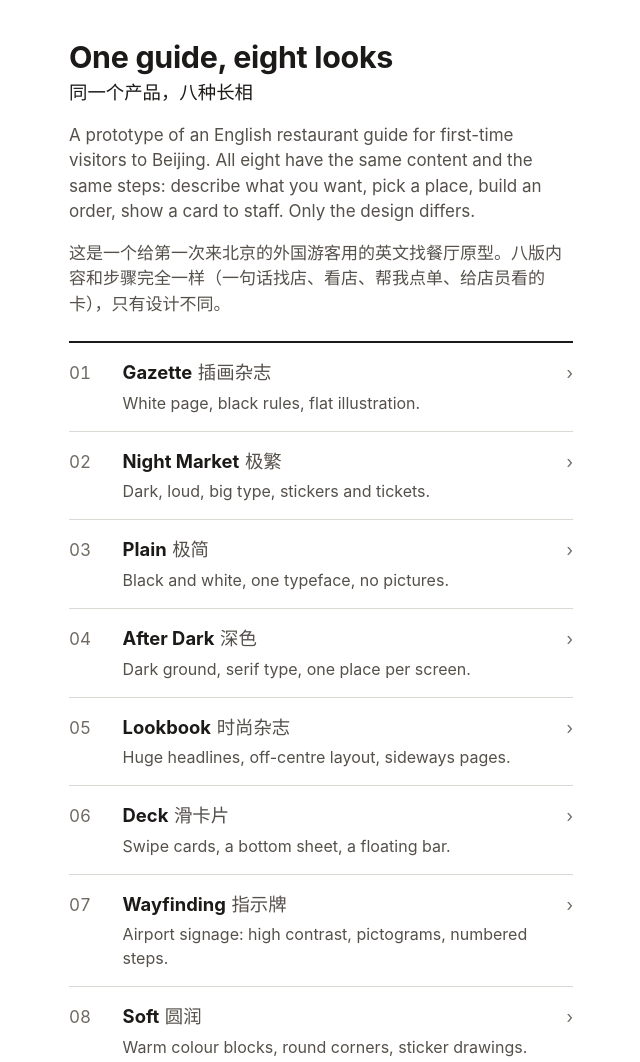
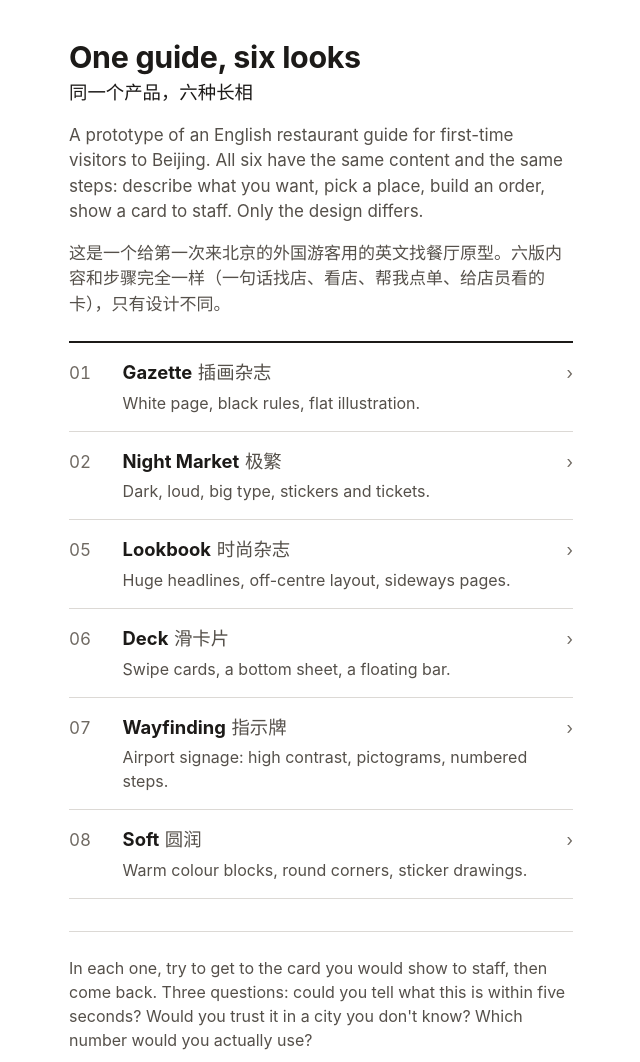
Before and after one commit to kuk1song/food-guide-looks, a plain HTML site: page index.html in a window 1280 px wide. Shown: the top 1062 px of the page, without its empty margins (319-959 px from the left). Drawn offline with Linux system fonts and the light colour scheme.

Commit message:
chore: drop the plain and after-dark looks

```diff
--- a/index.html
+++ b/index.html
@@ -4,7 +4,7 @@
 <meta charset="utf-8">
 <meta name="viewport" content="width=device-width, initial-scale=1">
 <meta name="robots" content="noindex, nofollow">
-<title>One guide, eight looks</title>
+<title>One guide, six looks</title>
 <style>
   :root { color-scheme: light; }
   * { box-sizing: border-box; }
@@ -33,17 +33,15 @@
 </style>
 </head>
 <body>
-<h1>One guide, eight looks</h1>
-<p class="sub" lang="zh-Hans">同一个产品，八种长相</p>
+<h1>One guide, six looks</h1>
+<p class="sub" lang="zh-Hans">同一个产品，六种长相</p>
 
-<p>A prototype of an English restaurant guide for first-time visitors to Beijing. All eight have the same content and the same steps: describe what you want, pick a place, build an order, show a card to staff. Only the design differs.</p>
-<p lang="zh-Hans">这是一个给第一次来北京的外国游客用的英文找餐厅原型。八版内容和步骤完全一样（一句话找店、看店、帮我点单、给店员看的卡），只有设计不同。</p>
+<p>A prototype of an English restaurant guide for first-time visitors to Beijing. All six have the same content and the same steps: describe what you want, pick a place, build an order, show a card to staff. Only the design differs.</p>
+<p lang="zh-Hans">这是一个给第一次来北京的外国游客用的英文找餐厅原型。六版内容和步骤完全一样（一句话找店、看店、帮我点单、给店员看的卡），只有设计不同。</p>
 
 <ol>
   <li><a class="row" href="v1-gazette.html"><span class="n">01</span><span class="t">Gazette<span class="zh" lang="zh-Hans">插画杂志</span></span><span class="go">›</span><span class="d">White page, black rules, flat illustration.</span></a></li>
   <li><a class="row" href="v2-nightmarket.html"><span class="n">02</span><span class="t">Night Market<span class="zh" lang="zh-Hans">极繁</span></span><span class="go">›</span><span class="d">Dark, loud, big type, stickers and tickets.</span></a></li>
-  <li><a class="row" href="v3-plain.html"><span class="n">03</span><span class="t">Plain<span class="zh" lang="zh-Hans">极简</span></span><span class="go">›</span><span class="d">Black and white, one typeface, no pictures.</span></a></li>
-  <li><a class="row" href="v4-afterdark.html"><span class="n">04</span><span class="t">After Dark<span class="zh" lang="zh-Hans">深色</span></span><span class="go">›</span><span class="d">Dark ground, serif type, one place per screen.</span></a></li>
   <li><a class="row" href="v5-lookbook.html"><span class="n">05</span><span class="t">Lookbook<span class="zh" lang="zh-Hans">时尚杂志</span></span><span class="go">›</span><span class="d">Huge headlines, off-centre layout, sideways pages.</span></a></li>
   <li><a class="row" href="v6-deck.html"><span class="n">06</span><span class="t">Deck<span class="zh" lang="zh-Hans">滑卡片</span></span><span class="go">›</span><span class="d">Swipe cards, a bottom sheet, a floating bar.</span></a></li>
   <li><a class="row" href="v7-wayfinding.html"><span class="n">07</span><span class="t">Wayfinding<span class="zh" lang="zh-Hans">指示牌</span></span><span class="go">›</span><span class="d">Airport signage: high contrast, pictograms, numbered steps.</span></a></li>
```
Also changed, not shown: 1 other file.
